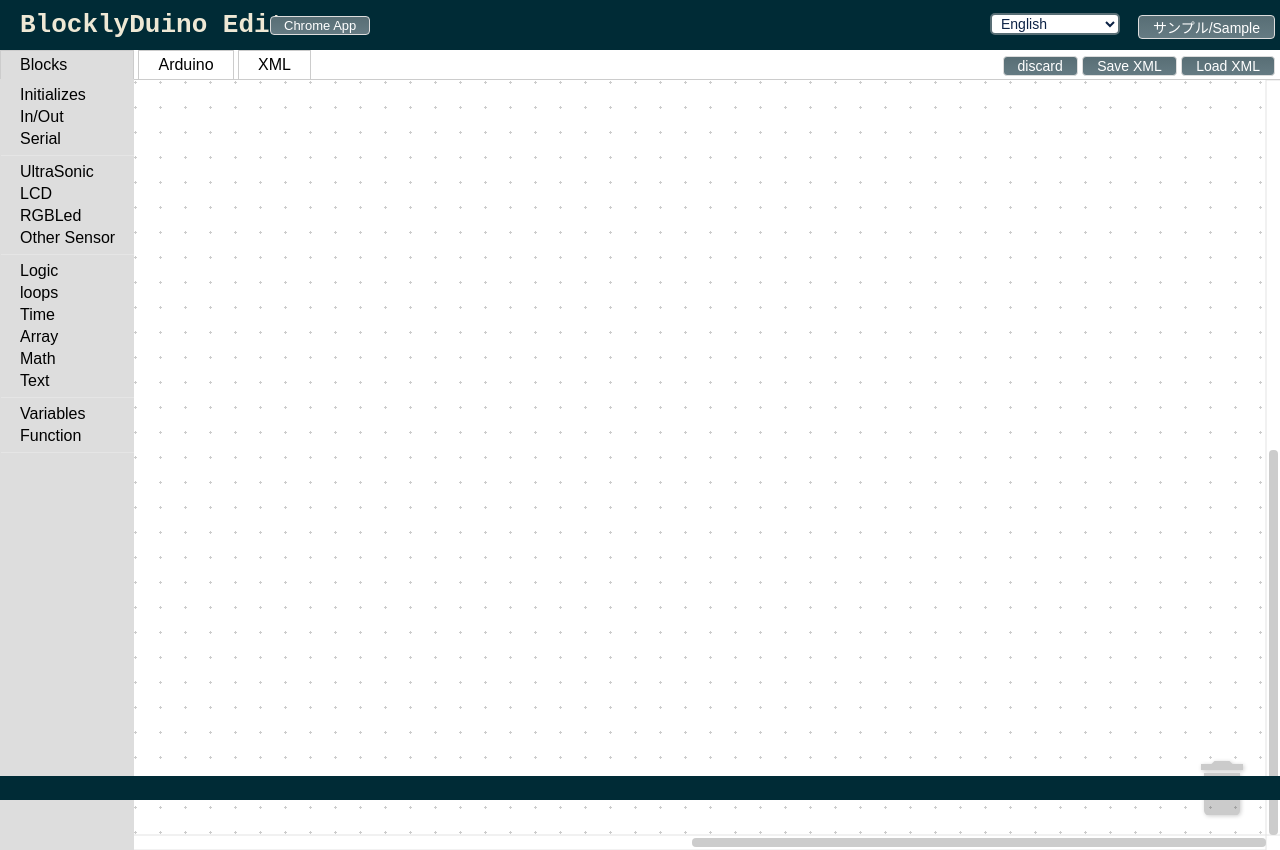
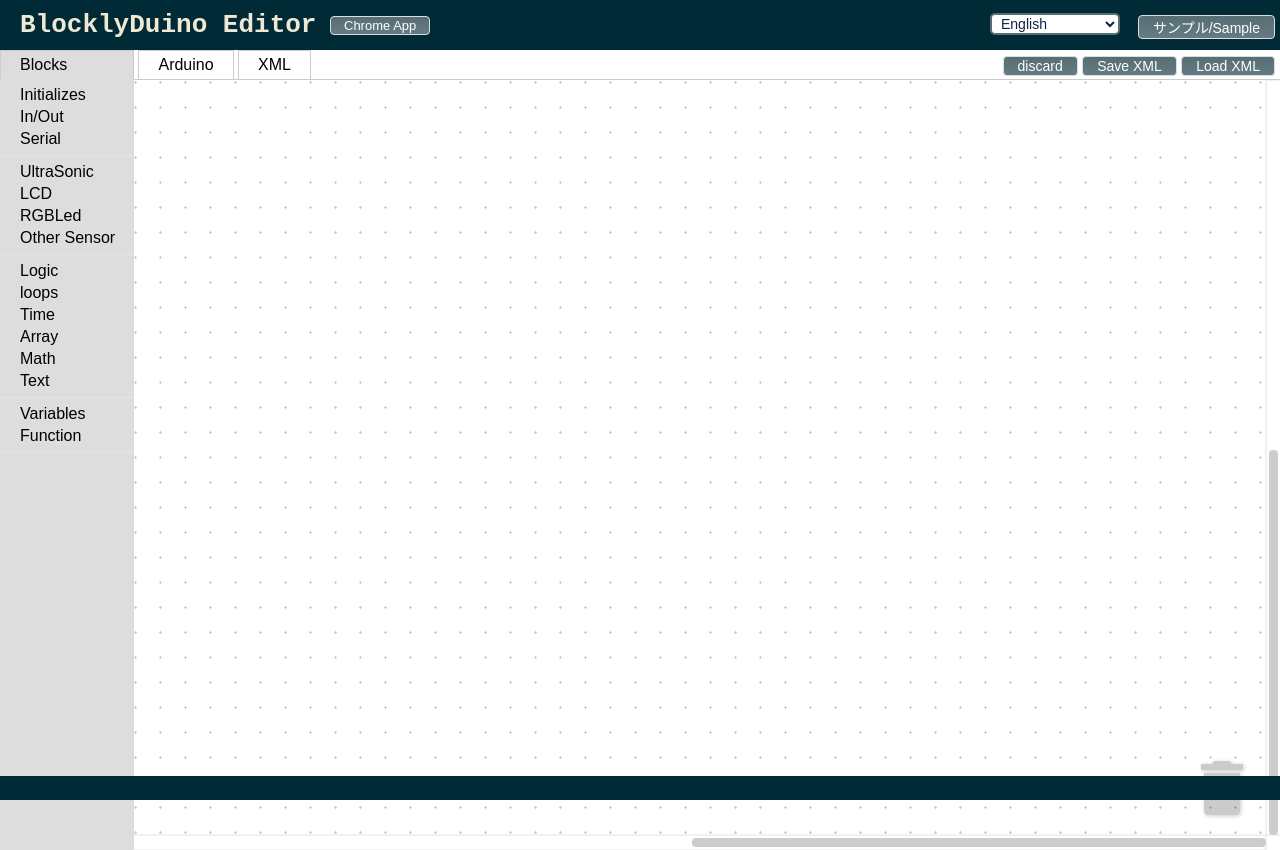
Before and after one commit to makewitharduino/Online-BlocklyDuinoEditor, a plain HTML site: page index.html in a window 1280 px wide. Drawn offline with Linux system fonts and the light colour scheme.

Commit message:
update css

```diff
--- a/css/style.css
+++ b/css/style.css
@@ -165,7 +165,7 @@ button:hover {
 #button_chrome{
   position: absolute;
   top: 11;
-  left: 270;
+  left: 330;
   background: -moz-linear-gradient(top,#586e75 0%,#657b83);
   background: -webkit-gradient(linear, left top, left bottom, from(#586e75), to(#657b83));
   margin-top: 5px;
```
